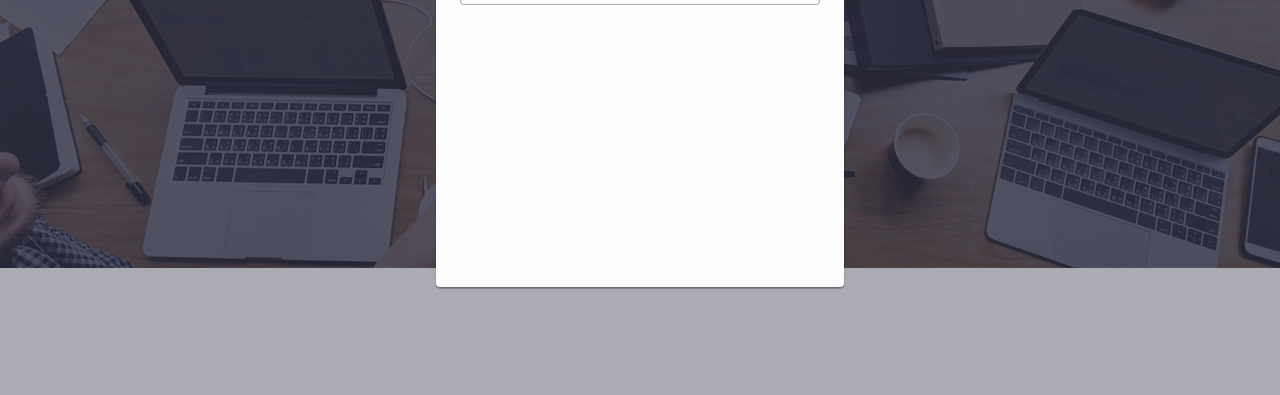
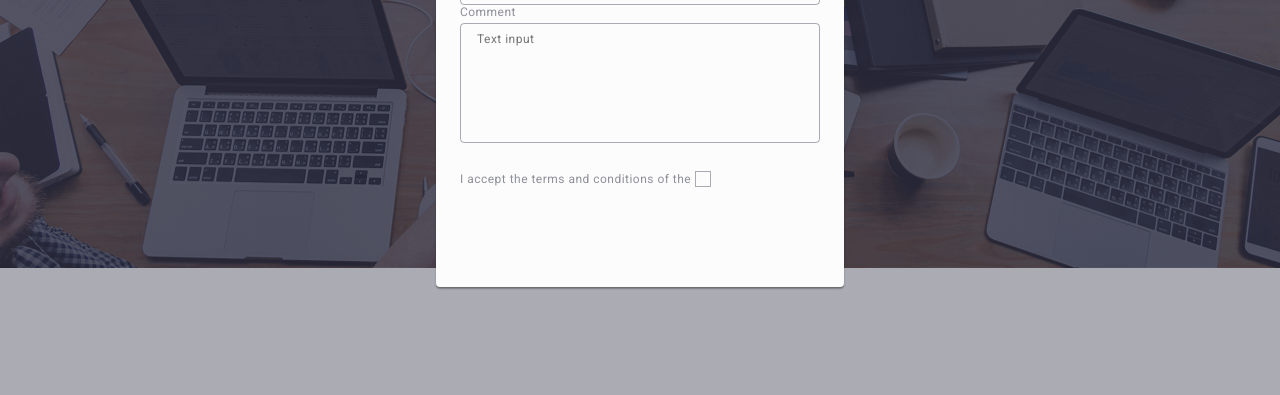
Before and after one commit to berkince14/goit-markup-hw-05, a plain HTML site: page index.html in a window 1280 px wide. Shown: the part 405-800 px from the top of the page. Drawn offline with nearby package versions, Linux system fonts and the light colour scheme.

Commit message:
fixed and updated css

```diff
--- a/css/styles.css
+++ b/css/styles.css
@@ -632,6 +632,60 @@ ul {
   transition: fill 250ms cubic-bezier(0.4, 0, 0.2, 1);
 }
 
+.modal-form-svg-textarea {
+  margin-bottom: 16px;
+}
+
+.modal-form-svg-textarea .modal-form-textarea {
+  width: 100%;
+  height: 120px;
+  font-size: 12px;
+  line-height: 1.17;
+  letter-spacing: 0.04em;
+  color: rgba(46, 47, 66, 0.4);
+  border: 1px solid rgba(46, 47, 66, 0.4);
+  border-radius: 4px;
+  background-color: transparent;
+  padding: 8px 16px;
+  outline: transparent;
+  resize: none;
+  transition: border-color 250ms cubic-bezier(0.4, 0, 0.2, 1);
+}
+
+.modal-form-textarea:focus {
+  border-color: #4d5ae5;
+}
+
+.checkbox-div {
+  margin-bottom: 24px;
+}
+
+.checkbox-div .checkbox-label {
+  font-size: 12px;
+  line-height: 1.17;
+  letter-spacing: 0.04em;
+  color: #8e8f99;
+}
+
+.checkbox-div .checkbox-label .label-span {
+  width: 16px;
+  height: 16px;
+  border: 1px solid rgba(46, 47, 66, 0.4);
+  transition: background-color 250ms cubic-bezier(0.4, 0, 0.2, 1),
+    border 250ms cubic-bezier(0.4, 0, 0.2, 1),
+    fill 250ms cubic-bezier(0.4, 0, 0.2, 1);
+  display: inline-flex;
+  align-items: center;
+  justify-content: center;
+  fill: transparent;
+}
+
+.checkbox-div-input:checked + .label-span {
+  background-color: #404bbf;
+  border: none;
+  fill: #f4f4fd;
+}
+
 /* Layout & Utility Classes */
 .container {
   width: 1158px;
--- a/index.html
+++ b/index.html
@@ -514,6 +514,32 @@
                 <use href="./images/icons.svg#icon-email"></use>
               </svg>
             </div>
+            <div class="modal-form-svg-textarea">
+              <label for="user-comment" class="modal-form-label">Comment</label>
+              <textarea
+                name="user-comment"
+                id="user-comment"
+                placeholder="Text input"
+                class="modal-form-textarea"
+              ></textarea>
+            </div>
+            <div class="checkbox-div">
+              <input
+                type="checkbox"
+                name="user-privacy"
+                id="user-privacy"
+                value="true"
+                class="checkbox-div-input visually-hidden"
+              />
+              <label for="user-privacy" class="checkbox-label"
+                >I accept the terms and conditions of the
+                <span class="label-span">
+                  <svg class="label-span-svg" width="10" height="8">
+                    <use href="./images/icons.svg#-icon-Property"></use>
+                  </svg>
+                </span>
+              </label>
+            </div>
           </div>
         </form>
       </div>
```
